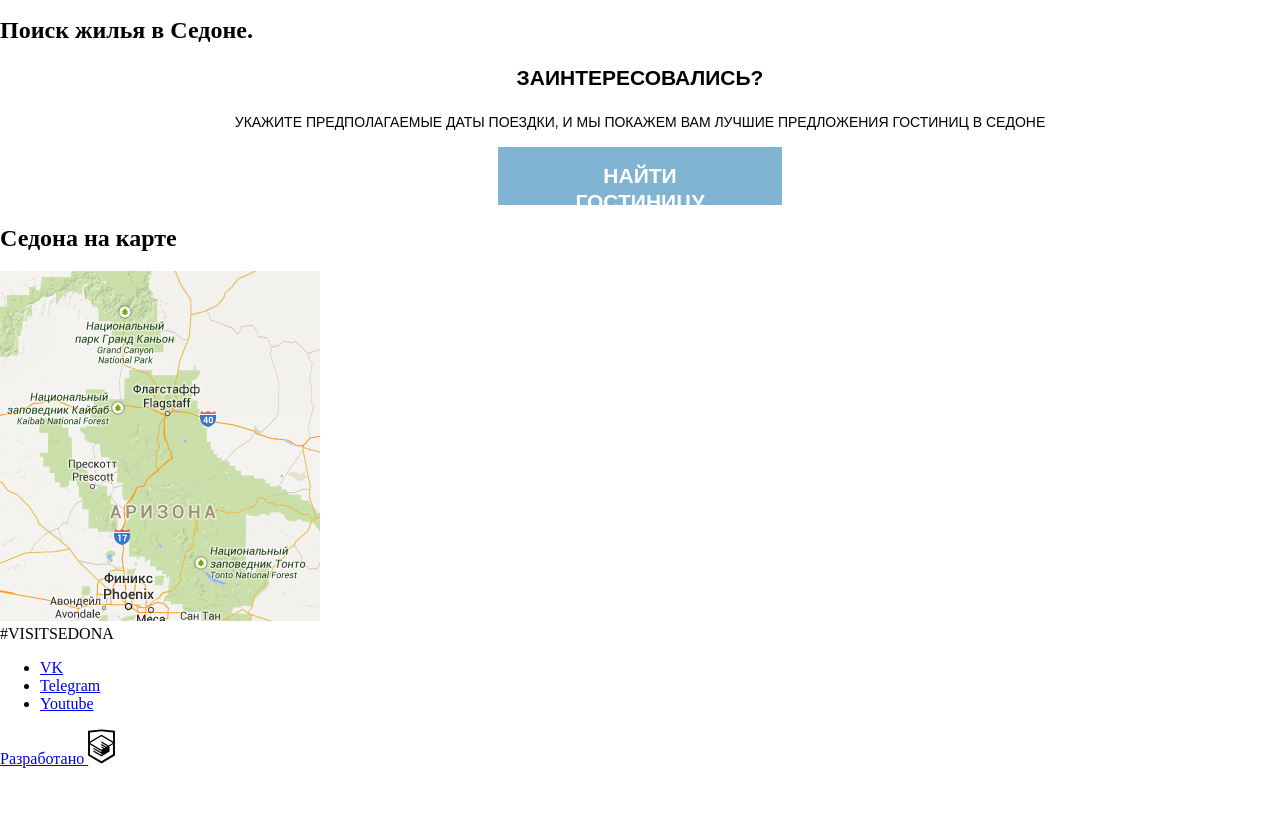
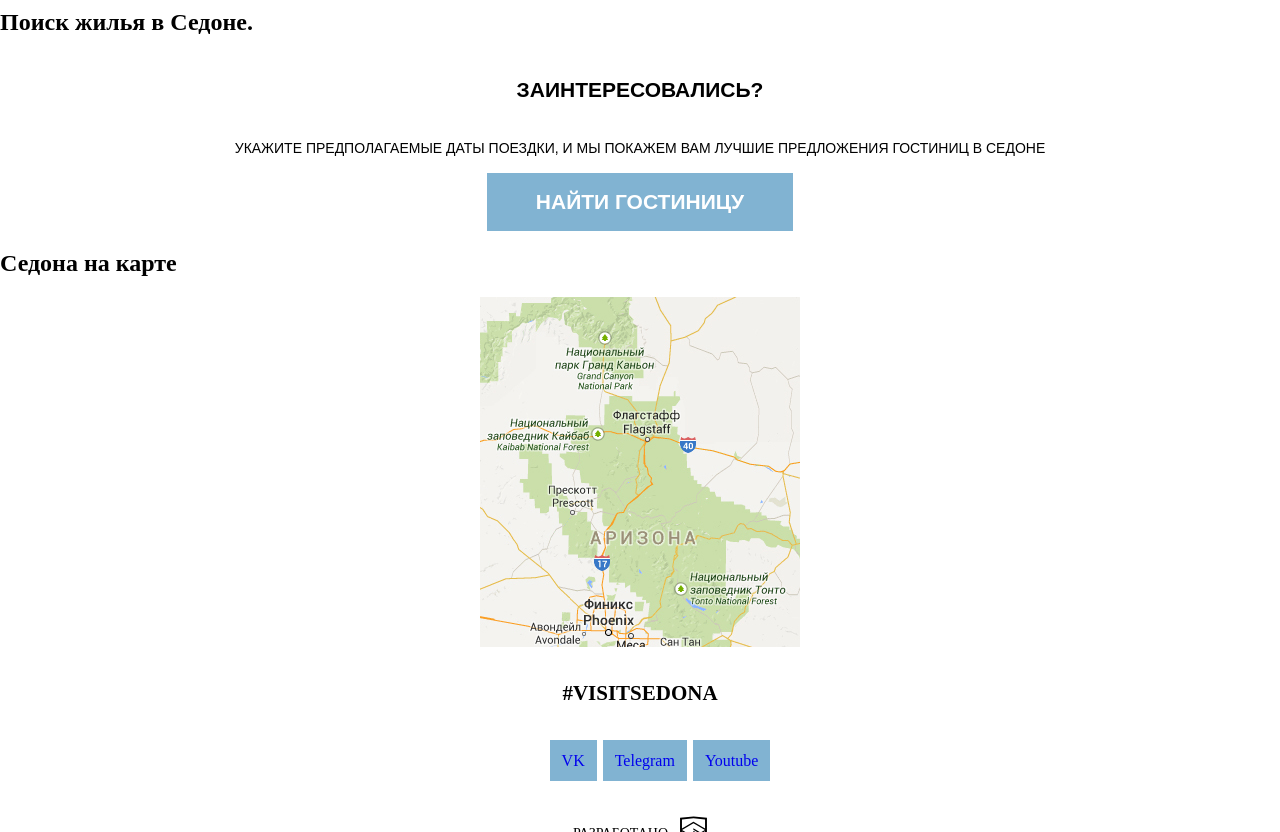
Before and after one commit to htmlacademy-adaptive/2200947-sedona-28, a website: page source/index.html in a window 1280 px wide. Shown: the part 1968-2800 px from the top of the page. Before the commit the page ends 2736 px from the top, so only its background shows below. Drawn offline with nearby package versions, Linux system fonts and the light colour scheme; files that its build step writes are made by us from their sources.

Commit message:
размеры и свойства текста главной

```diff
--- a/source/index.html
+++ b/source/index.html
@@ -71,7 +71,7 @@
             <p class="advantages__description">
               Седона не аттракцион для туристов, там течет своя жизнь
             </p>
-            <img class="advantage__image" src="img/image-index/photo-city@1x 1.jpg" alt="Город Седона." />
+            <img class="advantages__image" src="img/image-index/photo-city@1x 1.jpg" alt="Город Седона." />
           </div>
           <div class="services">
             <ul class="services__list">
@@ -101,7 +101,7 @@
             <p class="advantages__description">
               Да, по нему можно пройти! Если вы осмелитесь, конечно
             </p>
-            <img class="advantage__image" src="img/image-index/photo-bridge@1x 1.jpg" alt="Мост дьявола." />
+            <img class="advantages__image" src="img/image-index/photo-bridge@1x 1.jpg" alt="Мост дьявола." />
           </div>
           <div class="advantages-group ">
             <div class="advantages__items  ">
@@ -184,7 +184,8 @@
             </li>
           </ul>
         </div>
-        <a class="main-footer__copyright" href="https://htmlacademy.ru/">
+        <div class="main-footer__copyright">
+        <a class="main-footer__copyright-logo" href="https://htmlacademy.ru/">
           <span class="main-footer__copyright-text">Разработано</span>
           <svg
             width="27"
@@ -199,6 +200,7 @@
             />
           </svg>
         </a>
+        </div>
       </div>
     </footer>
   </body>
--- a/source/less/style.less
+++ b/source/less/style.less
@@ -6,3 +6,4 @@
 @import url(./styles/intro.less);
 @import url(./styles/advantages.less);
 @import url(./styles/search-hotel.less);
+@import url(./styles/main-footer.less);
--- a/source/less/styles/advantages.less
+++ b/source/less/styles/advantages.less
@@ -117,3 +117,9 @@
 .services__item--gift {
   list-style-type: none;
 }
+
+.advantages__image {
+  background-size: 100%;
+  display: block;
+  margin: 0 auto;
+}
--- a/source/less/styles/hero.less
+++ b/source/less/styles/hero.less
@@ -2,7 +2,7 @@
   background-color: rgb(114, 112, 244);
   background-image: url(../../img/image-index/hero-mobile.jpg);
   background-repeat: no-repeat;
-  background-size: 320px;
+  background-size: 100%;
  }
 
 .hero__slogan {
--- a/source/less/styles/main-footer.less
+++ b/source/less/styles/main-footer.less
@@ -0,0 +1,54 @@
+.main-footer__wrapper {
+  display: flex;
+  flex-direction: column;
+  margin-top: 33px;
+  margin-bottom: 33px;
+  gap: 30px;
+}
+
+.main-footer__slogan {
+font-family: "PT Sans";
+font-size: 21px;
+line-height: 26px;
+font-weight: 700;
+color: #000000;
+text-align: center;
+margin: 0 auto;
+}
+
+.social__list {
+  display: flex;
+  justify-content: center;
+  gap: 6px;
+}
+
+.social__item {
+  list-style-type: none;
+}
+
+.social__link {
+  text-decoration: none;
+  padding: 12px;
+  background-color: #81B3D2;
+}
+
+.main-footer__copyright-logo {
+  display: flex;
+  justify-content: center;
+  gap: 12px;
+  align-self: center;
+  margin: 0 auto;
+  text-decoration: none;
+  }
+
+.main-footer__copyright-text {
+  font-family: "PT Sans";
+  font-size: 14px;
+  line-height: 21px;
+  font-weight: 400;
+  color: #000000;
+  text-align: center;
+  padding-top: 7px;
+  padding-bottom: 7px;
+  text-transform: uppercase;
+}
--- a/source/less/styles/search-hotel.less
+++ b/source/less/styles/search-hotel.less
@@ -18,6 +18,12 @@
   text-align: center;
 }
 
+.search-hotel__text-block {
+  display: flex;
+  flex-direction: column;
+
+}
+
 .search-hotel__button {
   display: block;
   font-family: "PT Sans", sans-serif;
@@ -28,11 +34,14 @@
   color: #ffffff;
   text-align: center;
   background-color: #81B3D2;
-  width: 186px;
-  height: 26px;
   text-decoration: none;
   margin: 0 auto;
   padding: 16px 49px;
   border: 0;
 
 }
+
+.map__img {
+  display: block;
+  margin: 0 auto;
+}
```
Also changed, not shown: source/less/стили разобрать/main-footer.less (deleted).
